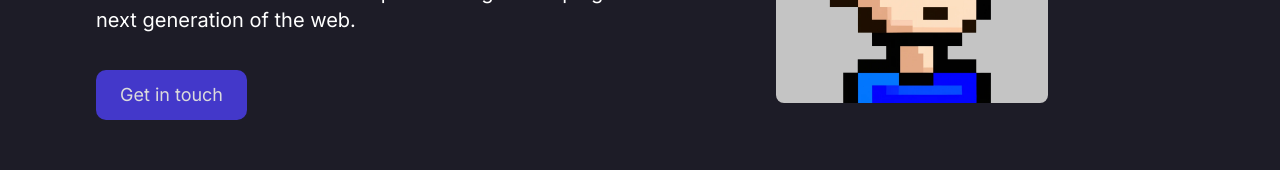
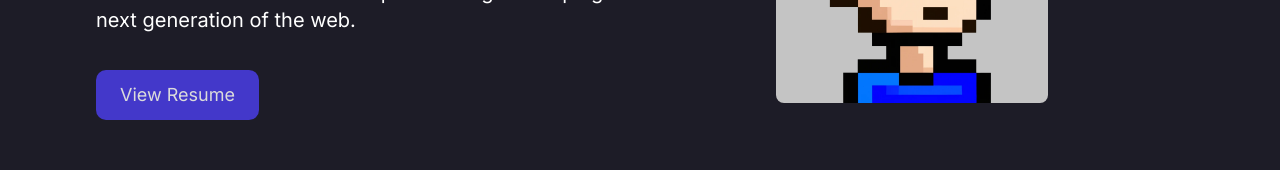
Before and after one commit to benbaessler/my-portfolio, a Next.js app: page / in a window 1280 px wide. Shown: the part 469-639 px from the top of the page. Built offline with nearby package versions, Linux system fonts and the light colour scheme.

Commit message:
feat: view resume

```diff
--- a/src/components/Landing.tsx
+++ b/src/components/Landing.tsx
@@ -18,7 +18,7 @@ const LandingPage = () => (
           generation of the web.
         </p>
         <div className="mt-9 text-xl">
-          <Button text="Get in touch" href="https://t.me/benbaessler" />
+          <Button text="View Resume" href="/Ben Bassler CV.pdf" />
         </div>
       </div>
       {/* TODO: increase top margin */}
```
Also changed, not shown: 1 other file (tests, documents, lock files or other folders).
